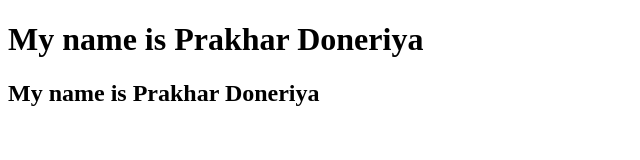
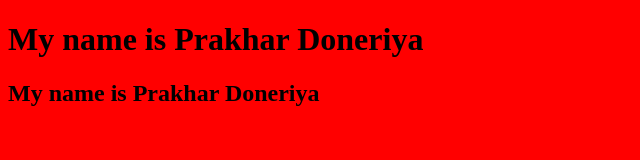
Before and after one commit to Prakhar31051999/Portfolio, a plain HTML site: page index.html in a window 1280 px wide. Shown: the whole page, without its empty margins (0-640 px from the left). Drawn offline with Linux system fonts and the light colour scheme.

Commit message:
6th commit

```diff
--- a/index.html
+++ b/index.html
@@ -3,8 +3,7 @@
 <head>
 	<title>Portfolio</title>
 </head>
-<script type="text/javascript"> alert(3)</script>
-<body>
+<body bgcolor="red">
 	<h1>My name is Prakhar Doneriya</h1>
 	<h2>My name is Prakhar Doneriya</h2>
 </body>
```
